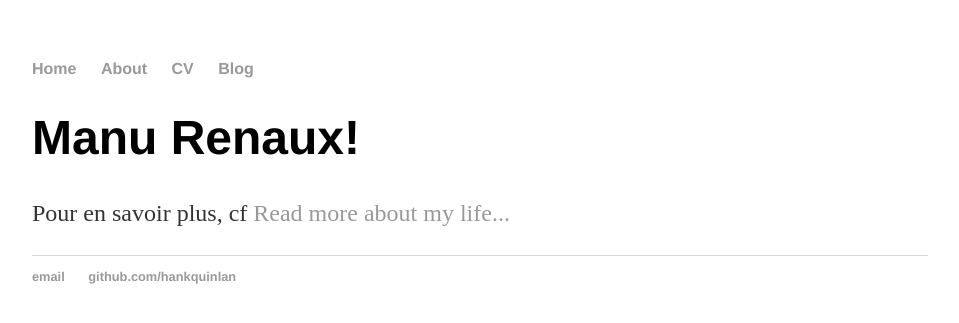
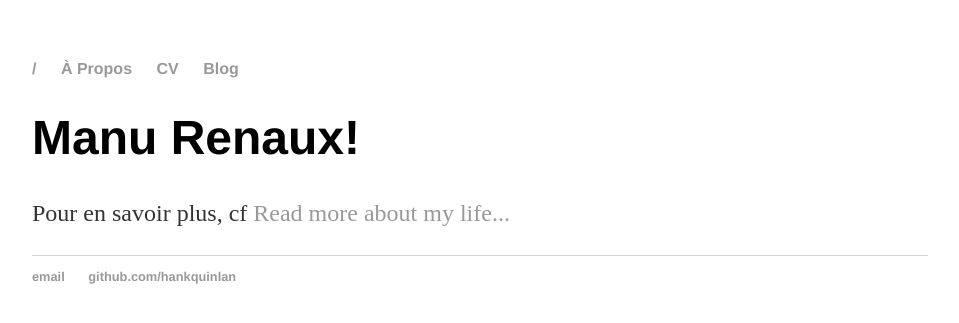
Before and after one commit to manurnx/manurnx.github.io, a Jekyll site: the page built from index.html, in a window 1280 px wide. Shown: the top 323 px of the page, without its empty margins (160-1119 px from the left). Built offline with Jekyll 4.4.1, drawn with Linux system fonts in a browser that asks for light colours.

Commit message:
Update default.html

```diff
--- a/_layouts/default.html
+++ b/_layouts/default.html
@@ -8,8 +8,8 @@
 		<body>
 			<nav>
 	    		<ul>
-	        		<li><a href="/">Home</a></li>
-		        	<li><a href="/about">About</a></li>
+	        		<li><a href="/">/</a></li>
+		        	<li><a href="/about">À Propos</a></li>
 	        		<li><a href="/cv">CV</a></li>
 	        		<li><a href="/blog">Blog</a></li>
 	    		</ul>
```
